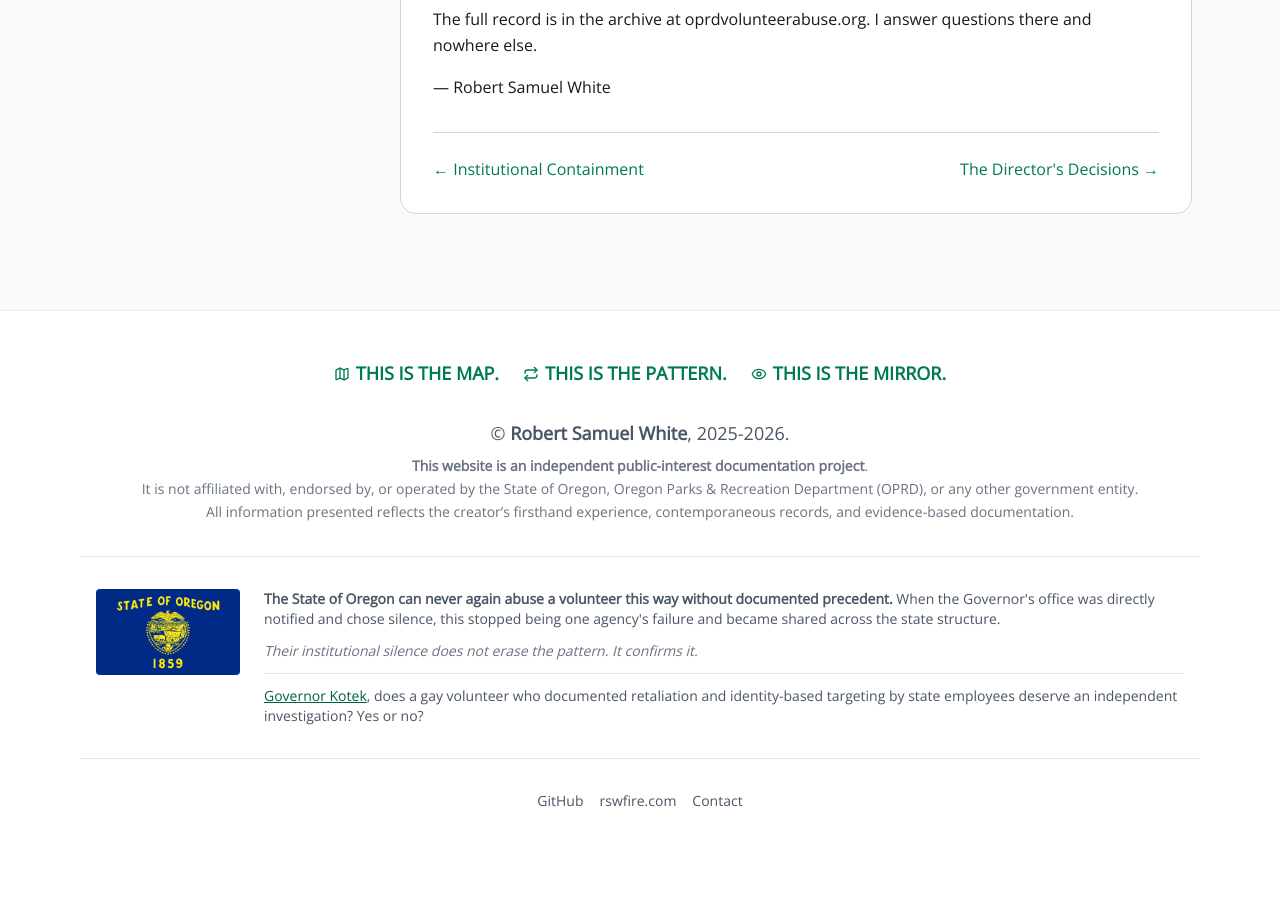
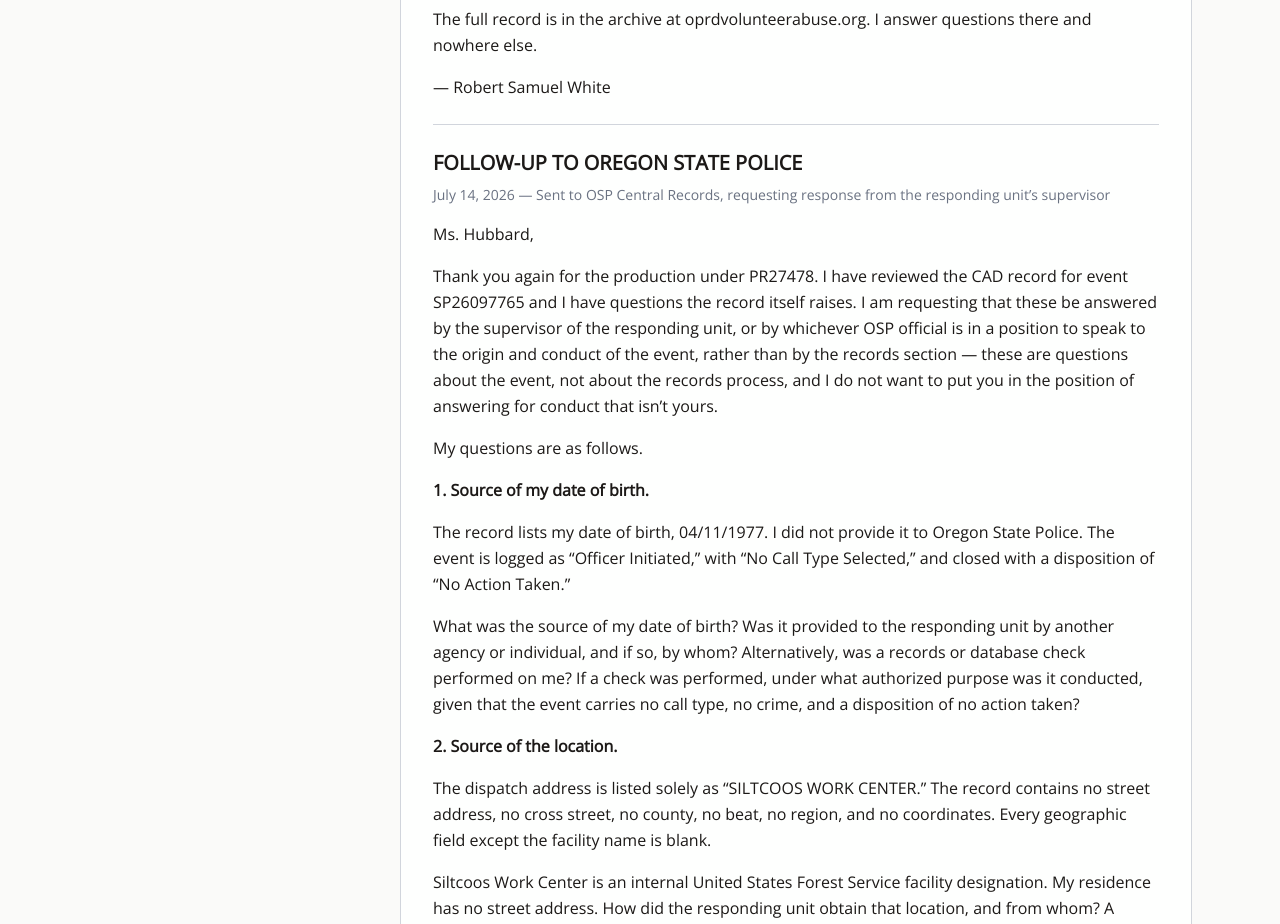
Before and after one commit to rswfire/rswfire.oprd, a Next.js app: page /evidence/police in a window 1280 px wide. Shown: the part 6300-7224 px from the top of the page. Before the commit the page ends 7151 px from the top, so only its background shows below. Built offline with nearby package versions, Linux system fonts and the light colour scheme.

Commit message:
Added Follow-Up to Oregon State Police

```diff
--- a/app/(archive)/evidence/police/page.tsx
+++ b/app/(archive)/evidence/police/page.tsx
@@ -123,6 +123,41 @@ export default function PoliceIntimidationPage() {
                 <p>&mdash; Robert Samuel White</p>
             </div>
 
+            <hr className="my-6 border-t border-gray-300" />
+
+            <h2 className="text-xl font-semibold">FOLLOW-UP TO OREGON STATE POLICE</h2>
+
+            <div className="mt-2 text-sm text-gray-500">July 14, 2026 &mdash; Sent to OSP Central Records, requesting response from the responding unit&rsquo;s supervisor</div>
+
+            <div className="mt-4 space-y-4 text-base leading-relaxed">
+                <p>Ms. Hubbard,</p>
+                <p>Thank you again for the production under PR27478. I have reviewed the CAD record for event SP26097765 and I have questions the record itself raises. I am requesting that these be answered by the supervisor of the responding unit, or by whichever OSP official is in a position to speak to the origin and conduct of the event, rather than by the records section &mdash; these are questions about the event, not about the records process, and I do not want to put you in the position of answering for conduct that isn&rsquo;t yours.</p>
+                <p>My questions are as follows.</p>
+                <p className="font-semibold">1. Source of my date of birth.</p>
+                <p>The record lists my date of birth, 04/11/1977. I did not provide it to Oregon State Police. The event is logged as &ldquo;Officer Initiated,&rdquo; with &ldquo;No Call Type Selected,&rdquo; and closed with a disposition of &ldquo;No Action Taken.&rdquo;</p>
+                <p>What was the source of my date of birth? Was it provided to the responding unit by another agency or individual, and if so, by whom? Alternatively, was a records or database check performed on me? If a check was performed, under what authorized purpose was it conducted, given that the event carries no call type, no crime, and a disposition of no action taken?</p>
+                <p className="font-semibold">2. Source of the location.</p>
+                <p>The dispatch address is listed solely as &ldquo;SILTCOOS WORK CENTER.&rdquo; The record contains no street address, no cross street, no county, no beat, no region, and no coordinates. Every geographic field except the facility name is blank.</p>
+                <p>Siltcoos Work Center is an internal United States Forest Service facility designation. My residence has no street address. How did the responding unit obtain that location, and from whom? A facility name of that kind is not publicly indexed, and I would like to understand how it came to be the sole locator on an officer-initiated event.</p>
+                <p className="font-semibold">3. My name in the &ldquo;Caller&rdquo; field.</p>
+                <p>The record lists &ldquo;Caller: WHITE, ROBERT,&rdquo; while simultaneously listing the source of the event as &ldquo;Officer Initiated.&rdquo; I did not call Oregon State Police. I did not request contact. I was separately listed in the record as &ldquo;Person: WHITE, ROBERT &mdash; Role: Other.&rdquo;</p>
+                <p>What does the &ldquo;Caller&rdquo; field denote in an officer-initiated event, and why does my name appear in it? If this is a system convention rather than a factual entry, I would like that stated, so that the record is not read by any future party as indicating that I summoned police to my own residence.</p>
+                <p className="font-semibold">4. The stated purpose.</p>
+                <p>The event comment reads: &ldquo;FOR THE FOREST SERVICE // FOLLOWUP INTERVIEW W/ ROBERT WHITE.&rdquo;</p>
+                <p>I am the U.S. Forest Service volunteer caretaker at that location. The Forest Service has my phone number, my email address, and direct access to me, and has had throughout. I am asking OSP to state what request or communication from the Forest Service that comment refers to, who at the Forest Service made it, and in what form it was received.</p>
+                <p>I would also ask what &ldquo;followup&rdquo; refers to. I had no prior interview with Oregon State Police.</p>
+                <p className="font-semibold">5. Origin and travel.</p>
+                <p>The record shows dispatch at 08:41:32 and arrival at 09:50:02, with the event closed at 10:18:42. That is approximately sixty-nine minutes of travel each direction for an event logged as low priority with no action taken. What was the origin point of the responding unit, and can OSP provide the total travel time associated with this event?</p>
+                <p className="font-semibold">6. Other personnel.</p>
+                <p>The record names one unit: Hyde, Jake (56397), unit 9452. Three officers were present at my residence, one of whom has been identified as U.S. Forest Service Special Agent Matthew Oliver. Can OSP identify any other Oregon State Police personnel present at or associated with this event, and identify which officer was associated with the vehicle bearing Oregon license plate 731 QRV, which is visible in my recording of the officers departing?</p>
+                <p>To be clear about why I am asking. The record establishes that a criminal-designated unit was dispatched to a private citizen at a location with no street address, on an event with no call type, no crime, and no action taken, with that citizen&rsquo;s date of birth already in hand. Information of that kind &mdash; my identity and my location &mdash; was not available to a responding trooper independently. Someone provided it. The record does not say who, and &ldquo;Officer Initiated&rdquo; does not account for it.</p>
+                <p>I am not asking OSP to characterize anything. I am asking OSP to explain the origin of specific information contained in its own record.</p>
+                <p>I understand some of this may need to be processed as a new records request rather than as correspondence, and I am content for it to be handled either way. If any portion is withheld, I ask that the specific statutory exemption be cited for each withheld item.</p>
+                <p>I would appreciate a response from the responding unit&rsquo;s supervisor or the appropriate OSP official.</p>
+                <p>Thank you.</p>
+                <p>Robert Samuel White</p>
+            </div>
+
         </SectionPage>
     );
 }
--- a/app/(archive)/timeline/page.tsx
+++ b/app/(archive)/timeline/page.tsx
@@ -376,7 +376,7 @@ export default function TimelinePage() {
                 <li>
                     <div className="font-semibold">July 14, 2026</div>
                     <div className="mt-2 text-sm">
-                        Oregon State Police release <Link href="/evidence/police" className="underline text-emerald-800 hover:text-emerald-600">CAD record SP26097765</Link> &mdash; the record they said did not exist &mdash; accompanied by their own counsel&rsquo;s certification that it contains no exempt material. The record shows: no call type, priority low, officer initiated, no action taken. A criminal-designated unit dispatched to a man logged under &ldquo;Role: Other.&rdquo; Stated purpose: &ldquo;FOR THE FOREST SERVICE // FOLLOWUP INTERVIEW W/ ROBERT WHITE.&rdquo; The primary unit is named: Trooper Jake Hyde, badge 56397 &mdash; the name the Forest Service refused to provide.
+                        Oregon State Police release <Link href="/evidence/police" className="underline text-emerald-800 hover:text-emerald-600">CAD record SP26097765</Link> &mdash; the record they said did not exist &mdash; accompanied by their own counsel&rsquo;s certification that it contains no exempt material. The record shows: no call type, priority low, officer initiated, no action taken. A criminal-designated unit dispatched to a man logged under &ldquo;Role: Other.&rdquo; Stated purpose: &ldquo;FOR THE FOREST SERVICE // FOLLOWUP INTERVIEW W/ ROBERT WHITE.&rdquo; The primary unit is named: Trooper Jake Hyde, badge 56397 &mdash; the name the Forest Service refused to provide. Same day, I send <Link href="/evidence/police" className="underline text-emerald-800 hover:text-emerald-600">six questions back to OSP</Link> &mdash; the source of my date of birth, the source of an unindexed federal facility location, my name in the &ldquo;Caller&rdquo; field of an event I did not call in, the Forest Service request the comment refers to, the unit&rsquo;s origin point, and the identity of the other officers present &mdash; directed to the responding unit&rsquo;s supervisor.
                     </div>
                 </li>
             </ul>
```
